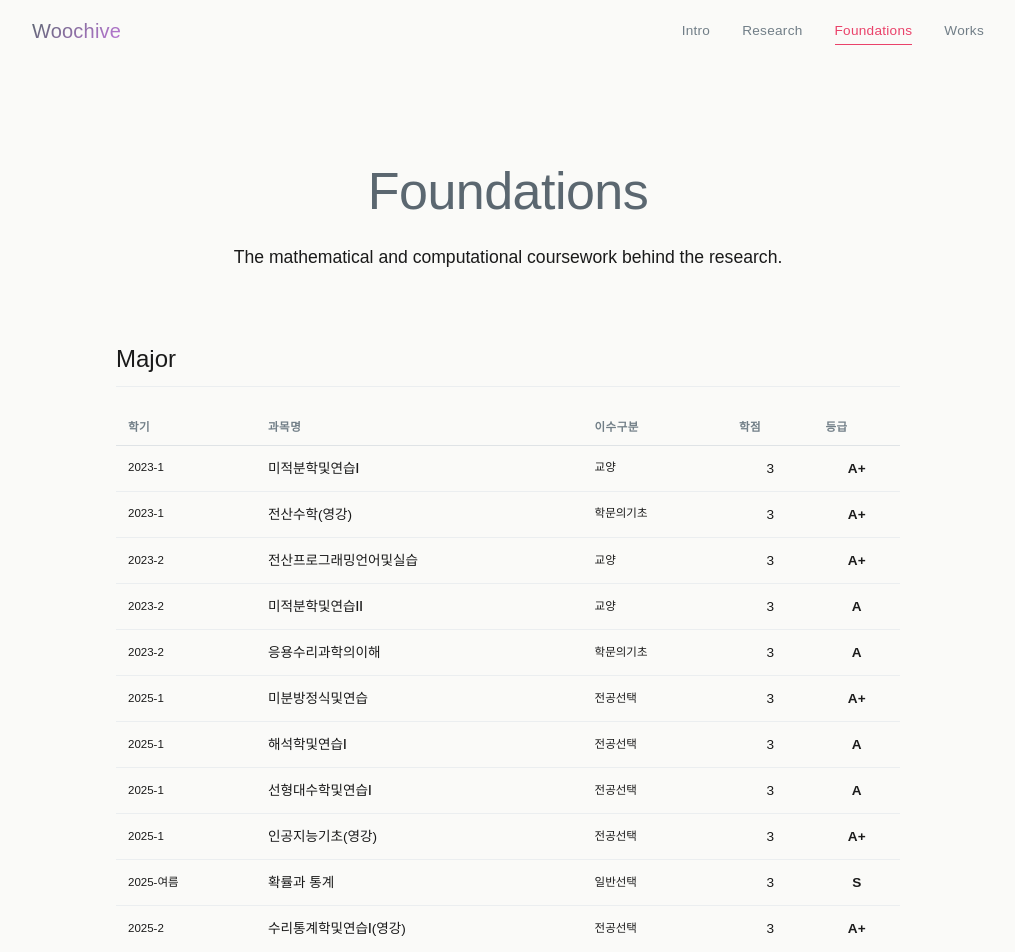
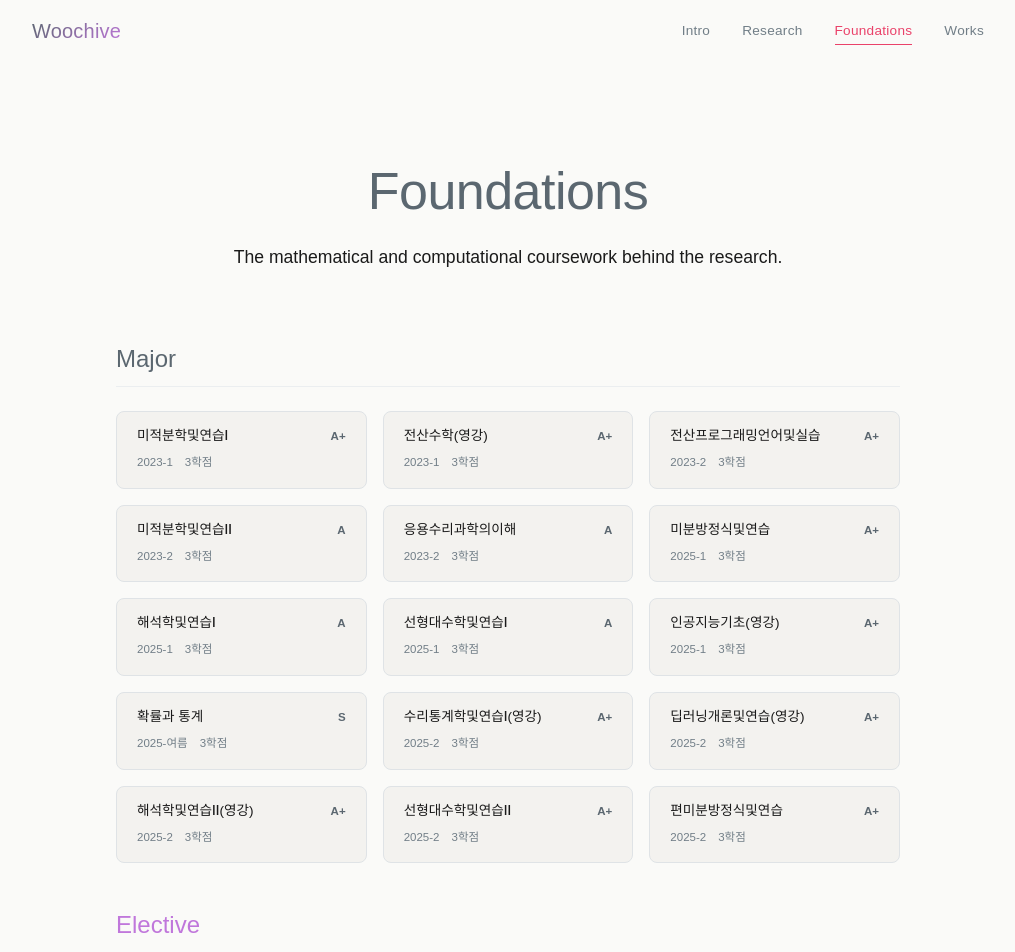
Before and after one commit to sonluos/woochive, a React (Vite) app: page /foundations in a window 1280 px wide. Shown: the top 952 px of the page, without its empty margins (132-1147 px from the left). Built offline with nearby package versions, Linux system fonts and the light colour scheme.

Commit message:
feat: Foundations as cards, Major gray/Elective purple, remove 정보적사고

```diff
--- a/src/data/foundations.ts
+++ b/src/data/foundations.ts
@@ -34,7 +34,6 @@ export const foundationsData: FoundationsCoursesData = {
     { semester: '2023-2', code: 'GSLA01200', name: '한국전통예술의이해와감상', category: '교양', credits: 3, grade: 'A+' },
     { semester: '2025-1', code: 'SPGS30401', name: '음악의표현과감상', category: '교양', credits: 2, grade: 'A+' },
     { semester: '2025-1', code: 'SPGS33700', name: '클래식인문학과교향곡', category: '교양', credits: 3, grade: 'A+' },
-    { semester: '2025-2', code: 'SPGS28400', name: '정보적사고', category: '교양', credits: 1, grade: 'P' },
     { semester: '2025-2', code: 'SPGS32600', name: '음악이론과악기의응용', category: '교양', credits: 2, grade: 'A+' },
   ],
 };
--- a/src/pages/Foundations.css
+++ b/src/pages/Foundations.css
@@ -37,7 +37,6 @@
   font-family: var(--font-serif);
   font-size: var(--text-xl);
   font-weight: var(--weight-normal);
-  color: var(--ink);
   margin-top: var(--sp-12);
   margin-bottom: var(--sp-6);
   padding-bottom: var(--sp-3);
@@ -48,82 +47,79 @@
   margin-top: 0;
 }
 
-/* Table */
-.foundations__table-wrap {
-  overflow-x: auto;
+.foundations__section-heading--major {
+  color: #5B6770;
 }
 
-.foundations__table {
-  width: 100%;
-  border-collapse: collapse;
+.foundations__section-heading--elective {
+  color: #C077DB;
+}
+
+/* Card grid */
+.foundations__grid {
+  display: grid;
+  grid-template-columns: repeat(auto-fill, minmax(14rem, 1fr));
+  gap: var(--sp-4);
+}
+
+/* Course card */
+.course-card {
+  background: var(--paper-2);
+  border: 1px solid var(--border);
+  border-radius: var(--r-md);
+  padding: var(--sp-4) var(--sp-5);
+  transition: border-color var(--ease), box-shadow var(--ease);
+}
+
+.course-card:hover {
+  border-color: #9B74B0;
+  box-shadow: 0 2px 8px rgba(155, 116, 176, 0.10);
+}
+
+.course-card__header {
+  display: flex;
+  justify-content: space-between;
+  align-items: flex-start;
+  gap: var(--sp-2);
+  margin-bottom: var(--sp-2);
+}
+
+.course-card__name {
   font-family: var(--font-sans);
   font-size: var(--text-sm);
+  font-weight: var(--weight-medium);
+  color: var(--ink);
+  line-height: var(--leading-tight);
 }
 
-.foundations__table thead th {
-  text-align: left;
+.course-card__grade {
+  font-family: var(--font-mono);
   font-size: var(--text-xs);
   font-weight: var(--weight-semibold);
-  color: var(--ink-muted);
-  text-transform: uppercase;
-  letter-spacing: 0.04em;
-  padding: var(--sp-2) var(--sp-3);
-  border-bottom: 1px solid var(--border);
+  color: #5B6770;
+  white-space: nowrap;
 }
 
-.foundations__table tbody tr {
-  border-bottom: 1px solid var(--border-soft);
-  transition: background var(--ease);
+.course-card__meta {
+  display: flex;
+  gap: var(--sp-3);
+  align-items: center;
 }
 
-.foundations__table tbody tr:hover {
-  background: var(--paper-2);
-}
-
-.foundations__table td {
-  padding: var(--sp-3);
-  color: var(--ink);
-  vertical-align: middle;
-}
-
-.foundations__cell--semester {
-  color: var(--ink-muted);
-  white-space: nowrap;
+.course-card__semester {
   font-family: var(--font-mono);
   font-size: var(--text-xs);
-}
-
-.foundations__cell--name {
-  font-weight: var(--weight-medium);
-}
-
-.foundations__cell--category {
-  color: var(--ink-soft);
-  font-size: var(--text-xs);
-}
-
-.foundations__cell--credits {
-  text-align: center;
   color: var(--ink-muted);
 }
 
-.foundations__cell--grade {
-  font-weight: var(--weight-semibold);
-  text-align: center;
-}
-
-.foundations__grade--top {
-  color: #5B6770;
+.course-card__credits {
+  font-size: var(--text-xs);
+  color: var(--ink-muted);
 }
 
 /* Responsive */
 @media (max-width: 768px) {
-  .foundations__table {
-    font-size: var(--text-xs);
-  }
-
-  .foundations__table td,
-  .foundations__table th {
-    padding: var(--sp-2);
+  .foundations__grid {
+    grid-template-columns: 1fr;
   }
 }
--- a/src/pages/Foundations.tsx
+++ b/src/pages/Foundations.tsx
@@ -1,31 +1,17 @@
 import { foundationsData, CourseEntry } from '../data/foundations';
 import './Foundations.css';
 
-function CourseTable({ courses }: { courses: CourseEntry[] }) {
+function CourseCard({ course }: { course: CourseEntry }) {
   return (
-    <div className="foundations__table-wrap">
-      <table className="foundations__table">
-        <thead>
-          <tr>
-            <th>학기</th>
-            <th>과목명</th>
-            <th>이수구분</th>
-            <th>학점</th>
-            <th>등급</th>
-          </tr>
-        </thead>
-        <tbody>
-          {courses.map((c, i) => (
-            <tr key={i}>
-              <td className="foundations__cell--semester">{c.semester}</td>
-              <td className="foundations__cell--name">{c.name}</td>
-              <td className="foundations__cell--category">{c.category}</td>
-              <td className="foundations__cell--credits">{c.credits}</td>
-              <td className={`foundations__cell--grade ${c.grade === 'A+' ? 'foundations__grade--top' : ''}`}>{c.grade}</td>
-            </tr>
-          ))}
-        </tbody>
-      </table>
+    <div className="course-card">
+      <div className="course-card__header">
+        <span className="course-card__name">{course.name}</span>
+        <span className="course-card__grade">{course.grade}</span>
+      </div>
+      <div className="course-card__meta">
+        <span className="course-card__semester">{course.semester}</span>
+        <span className="course-card__credits">{course.credits}학점</span>
+      </div>
     </div>
   );
 }
@@ -41,11 +27,19 @@ export default function Foundations() {
       </section>
 
       <section className="foundations__body container">
-        <h2 className="foundations__section-heading">Major</h2>
-        <CourseTable courses={foundationsData.major} />
+        <h2 className="foundations__section-heading foundations__section-heading--major">Major</h2>
+        <div className="foundations__grid">
+          {foundationsData.major.map((c, i) => (
+            <CourseCard key={i} course={c} />
+          ))}
+        </div>
 
-        <h2 className="foundations__section-heading">Elective</h2>
-        <CourseTable courses={foundationsData.elective} />
+        <h2 className="foundations__section-heading foundations__section-heading--elective">Elective</h2>
+        <div className="foundations__grid">
+          {foundationsData.elective.map((c, i) => (
+            <CourseCard key={i} course={c} />
+          ))}
+        </div>
       </section>
     </main>
   );
```
